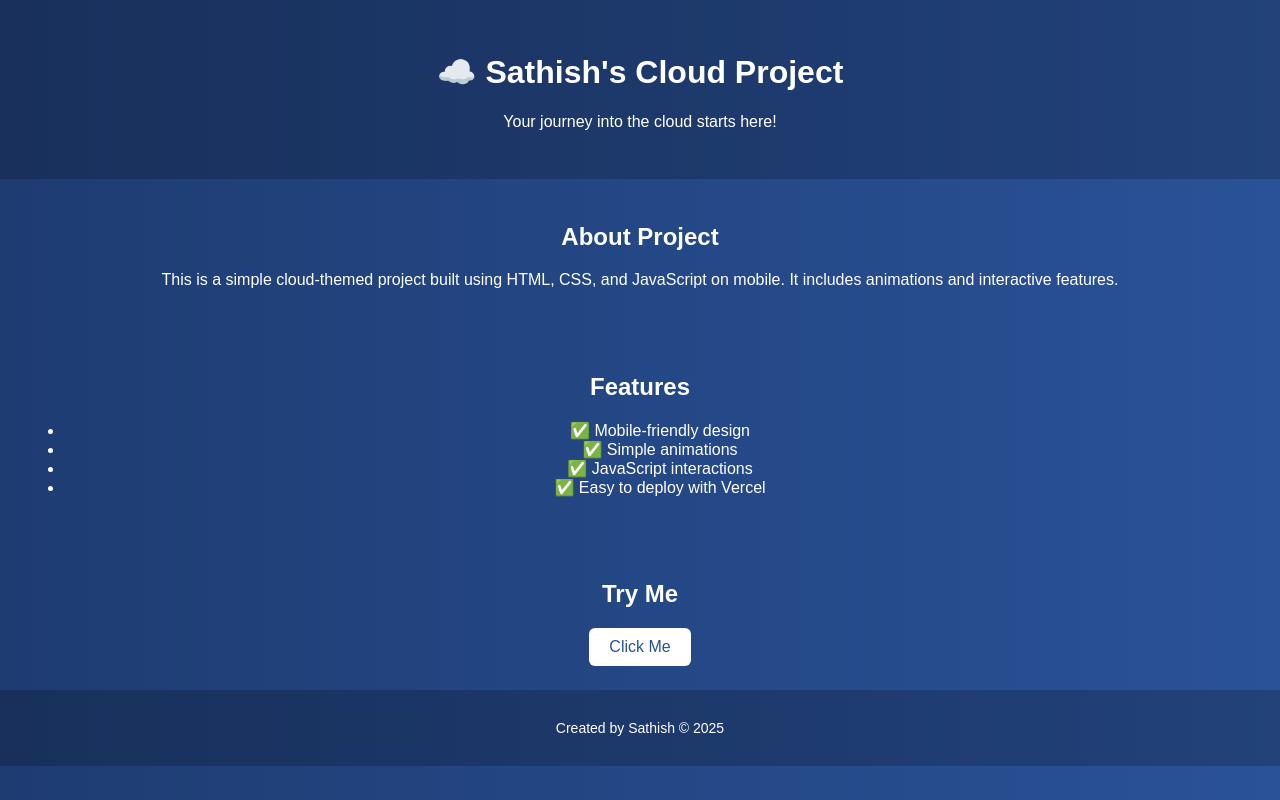
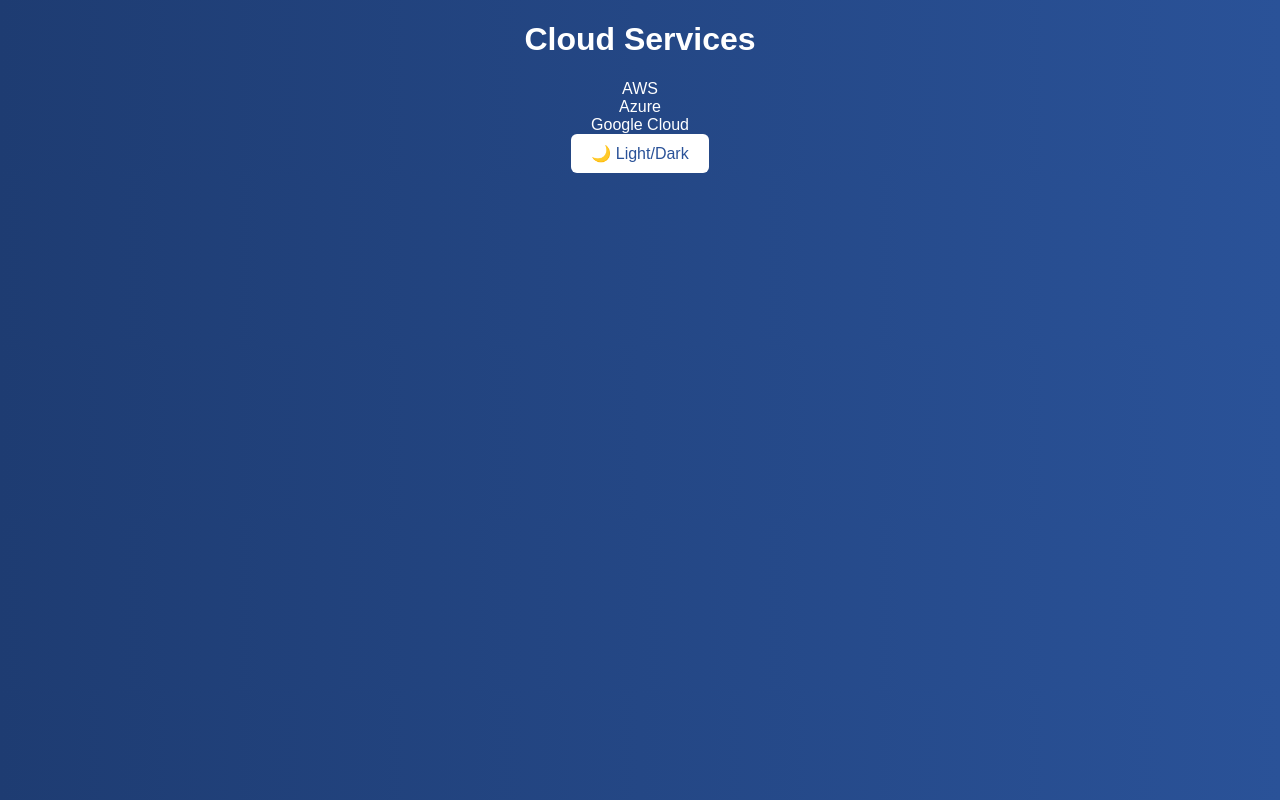
Before and after one commit to Sathish8248/Sathish.gs, a plain HTML site: page index.html in a window 1280 px wide. Drawn offline with Linux system fonts and the light colour scheme.

Commit message:
Update index.html

```diff
--- a/index.html
+++ b/index.html
@@ -1,41 +1,25 @@
 <!DOCTYPE html>
 <html lang="en">
 <head>
-  <meta charset="UTF-8" />
-  <meta name="viewport" content="width=device-width, initial-scale=1.0"/>
-  <title>Sathish's Cloud Project</title>
-  <link rel="stylesheet" href="style.css" />
+  <meta charset="UTF-8">
+  <title>Cloud Services</title>
+  <link rel="stylesheet" href="style.css">
 </head>
 <body>
-  <header>
-    <h1>☁️ Sathish's Cloud Project</h1>
-    <p>Your journey into the cloud starts here!</p>
-  </header>
+  <div class="container">
+    <h1>Cloud Services</h1>
 
-  <section class="about">
-    <h2>About Project</h2>
-    <p>This is a simple cloud-themed project built using HTML, CSS, and JavaScript on mobile. It includes animations and interactive features.</p>
-  </section>
+    <div class="card" onclick="showInfo('aws')">AWS</div>
+    <div class="card" onclick="showInfo('azure')">Azure</div>
+    <div class="card" onclick="showInfo('gcp')">Google Cloud</div>
 
-  <section class="features">
-    <h2>Features</h2>
-    <ul>
-      <li>✅ Mobile-friendly design</li>
-      <li>✅ Simple animations</li>
-      <li>✅ JavaScript interactions</li>
-      <li>✅ Easy to deploy with Vercel</li>
-    </ul>
-  </section>
+    <div id="info-box" class="hidden">
+      <h2 id="service-title"></h2>
+      <p id="service-description"></p>
+    </div>
 
-  <section class="interact">
-    <h2>Try Me</h2>
-    <button onclick="showMessage()">Click Me</button>
-    <p id="message" class="hidden">🚀 Great! You clicked the button!</p>
-  </section>
-
-  <footer>
-    <p>Created by Sathish © 2025</p>
-  </footer>
+    <button onclick="toggleMode()" class="toggle-btn">🌙 Light/Dark</button>
+  </div>
 
   <script src="script.js"></script>
 </body>
```
